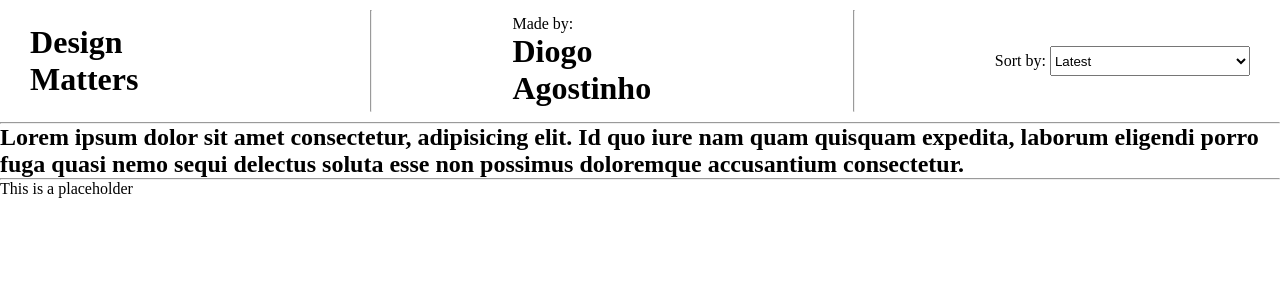
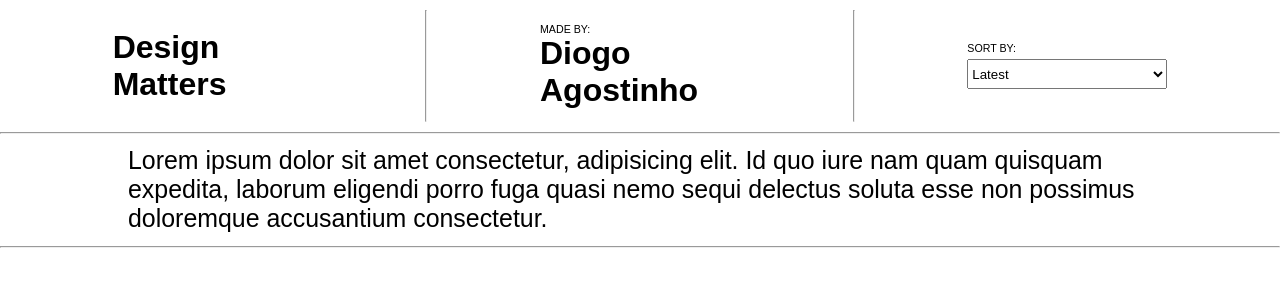
Before and after one commit to diogoagostinho/design-matters-lookalike, a plain HTML site: page index.html in a window 1280 px wide. Drawn offline with Linux system fonts and the light colour scheme.

Commit message:
Changed structure
Changed navbar and body structure

```diff
--- a/css/style.css
+++ b/css/style.css
@@ -1,25 +1,44 @@
 * {
   margin: 0;
+  font-family: sans-serif;
 }
 
 .navbar {
   display: flex;
-  flex-direction: row;
-  justify-content: space-around;
-  gap: 10vh;
+  justify-content: space-evenly;
+  justify-items: center;
   padding: 10px 0;
-  align-items: center;
 }
 
-.separation {
-  height: 100px;
+.navbar .block {
+  display: flex;
+  flex-direction: column;
+  justify-content: center;
+  margin: 1%;
+  padding: 0;
 }
 
-select {
+.navbar--text {
+  text-transform: uppercase;
+  font-size: 1.2ch;
+}
+
+.extra-padding {
+  padding-bottom: 5px;
+}
+
+.navbar select {
   width: 200px;
   height: 30px;
 }
 
 h1 {
   max-width: 200px;
+  font-weight: 800;
 }
+
+h3 {
+  padding: 1% 10%;
+  font-weight: 500;
+  font-size: 2.8ch;
+}
--- a/index.html
+++ b/index.html
@@ -5,17 +5,18 @@
     <link rel="stylesheet" href="css/style.css" />
   </head>
   <body>
+    <div class="root">
       <header>
         <div class="navbar">
-        <h1>Design Matters</h1>
-        <hr class="separation" />
-        <div class="author">
-          <span>Made by:</span>
+          <div class="navbar__title block"><h1>Design Matters</h1></div>
+          <hr />
+          <div class="navbar__author block">
+            <div class="navbar--text">Made by:</div>
             <h1>Diogo Agostinho</h1>
           </div>
-        <hr class="separation" />
-        <div class="sort">
-          <span>Sort by:</span>
+          <hr />
+          <div class="navbar__sort block">
+            <div class="navbar--text extra-padding">Sort by:</div>
             <select name="sort_options" id="sort_options">
               <option value="latest">Latest</option>
               <option value="name">Name</option>
@@ -27,17 +28,16 @@
       </header>
       <main>
         <div class="description">
-        <h2>
-          Lorem ipsum dolor sit amet consectetur, adipisicing elit. Id quo iure
-          nam quam quisquam expedita, laborum eligendi porro fuga quasi nemo
-          sequi delectus soluta esse non possimus doloremque accusantium
+          <h3>
+            Lorem ipsum dolor sit amet consectetur, adipisicing elit. Id quo
+            iure nam quam quisquam expedita, laborum eligendi porro fuga quasi
+            nemo sequi delectus soluta esse non possimus doloremque accusantium
             consectetur.
-        </h2>
+          </h3>
           <hr />
         </div>
-      <div class="content">
-        <p>This is a placeholder</p>
+        <div class="content"></div>
+      </main>
     </div>
-    </main>
   </body>
 </html>
```
Lines whose indentation alone changed are shown as unchanged.
